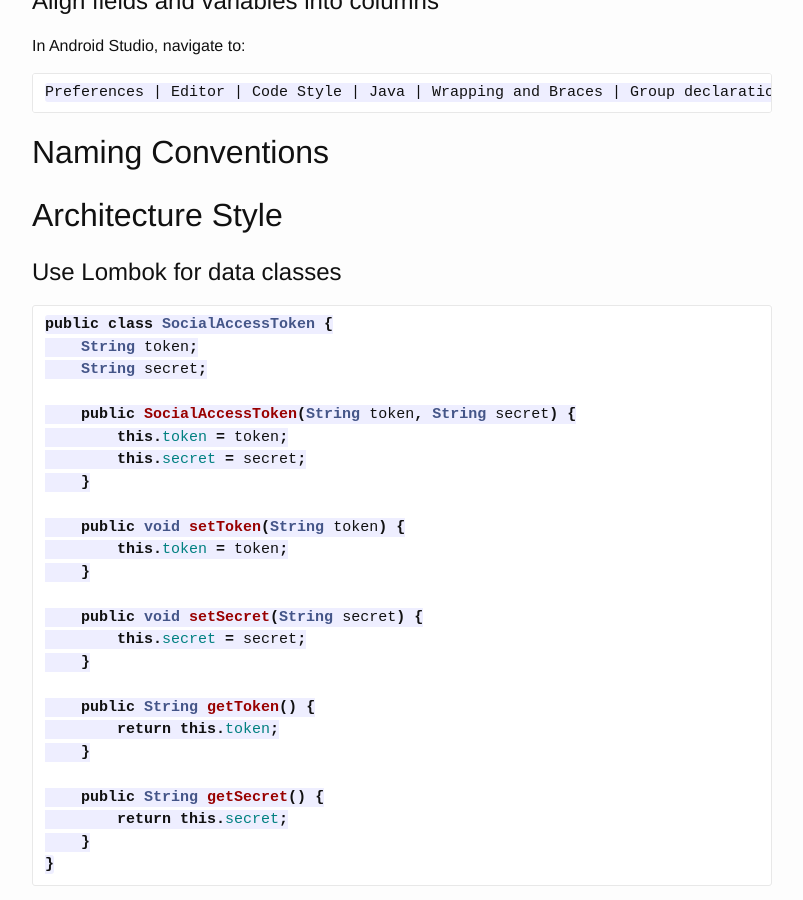
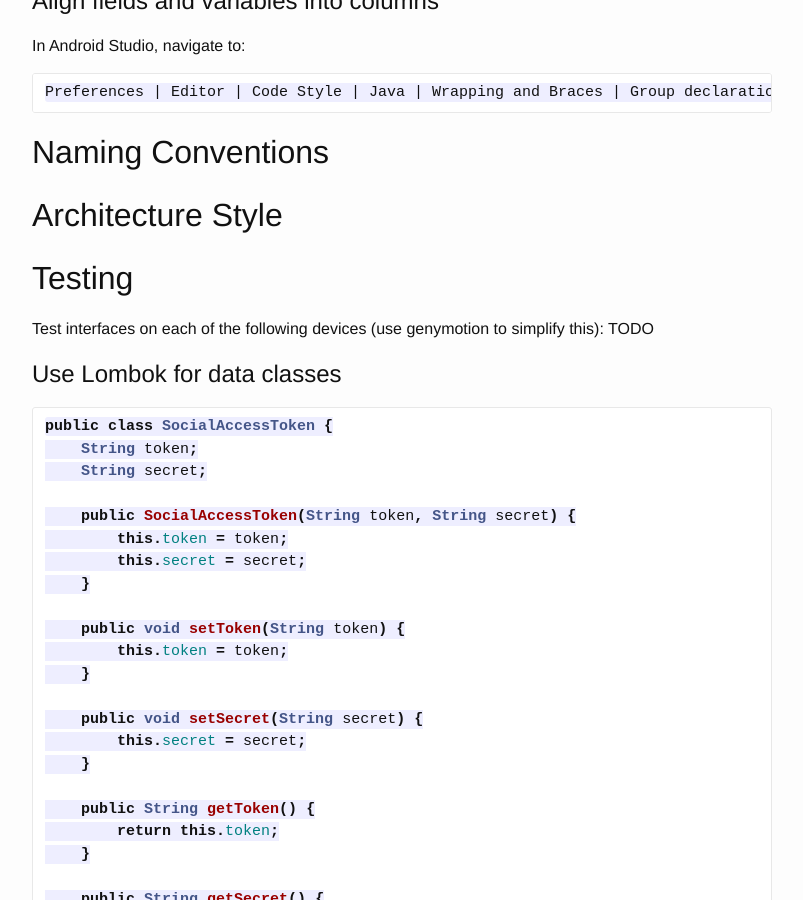
Before and after one commit to eliasbagley/eliasbagley.github.io, a Jekyll site: the page built from _posts/2015-10-27-android-style-guide.markdown, in a window 1280 px wide and 900 px high, scrolled down 849 px. Shown: the whole window, without its empty margins (238-1041 px from the left). Built offline with Jekyll 4.4.1, drawn with Linux system fonts in a browser that asks for light colours; Markdown is read by kramdown in place of the engine named in the settings; comment, search, counter and statistics services are not loaded.

Commit message:
Update style guide

```diff
--- a/_posts/2015-10-27-android-style-guide.markdown
+++ b/_posts/2015-10-27-android-style-guide.markdown
@@ -41,6 +41,10 @@ Preferences | Editor | Code Style | Java | Wrapping and Braces | Group declarati
 
 ## Architecture Style
 
+
+## Testing
+
+Test interfaces on each of the following devices (use genymotion to simplify this): TODO
 
 # Use Lombok for data classes
 
```
